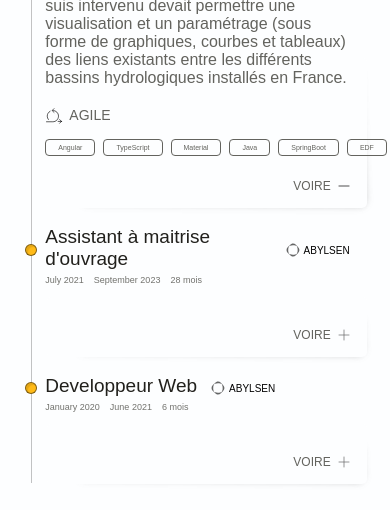
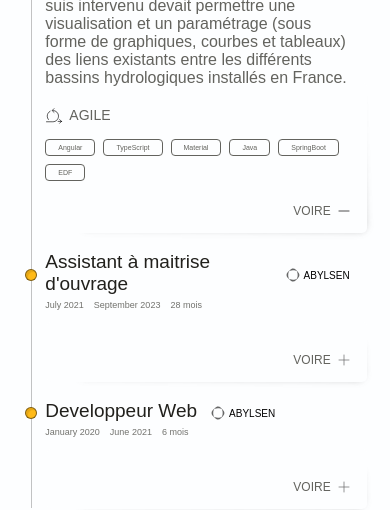
Before and after one commit to Git-sach/Portfolio, an Angular app: page / in a window 390 px wide. Shown: the part 3160-3670 px from the top of the page. Built offline with nearby package versions, Linux system fonts and the light colour scheme; no server answers; a web font is replaced by a local one.

Commit message:
Fix css keywords

```diff
--- a/src/app/container/experiences/experiences.component.css
+++ b/src/app/container/experiences/experiences.component.css
@@ -174,6 +174,7 @@ pre {
 
 .keyWords {
   display: flex;
+  flex-wrap: wrap;
   gap: 8px;
 }
 
@@ -299,7 +300,7 @@ pre {
     font-size: 9px;
   }
 
-  .keyWord {
+  .keyWords {
     margin-bottom: 20px;
   }
 }
--- a/src/app/container/portfolio/portfolio.component.ts
+++ b/src/app/container/portfolio/portfolio.component.ts
@@ -100,7 +100,7 @@ export class PortfolioComponent implements AfterViewInit, OnInit {
       Une attention particulière a été accordée à la conception d'une architecture garantissant des performances optimales et offrant de vastes possibilités d'évolution.`,
       keyWords: ['Angular', 'TypeSript', 'NodeJs'],
       sources: {
-        website: 'https://deptemperatures.adriencheynet.fr/geoquizz',
+        website: 'https://deptemperatures.adriencheynet.fr',
         codeSource:
           'https://github.com/Git-sach/departments-temperatures-front-end',
       },
```
